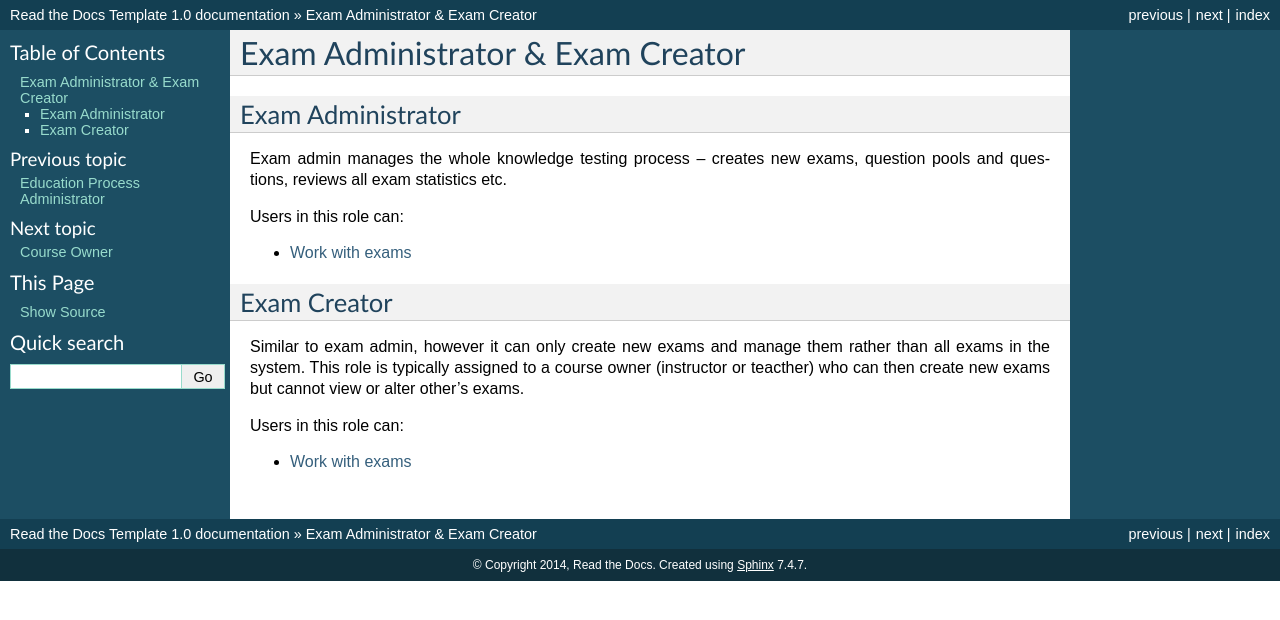
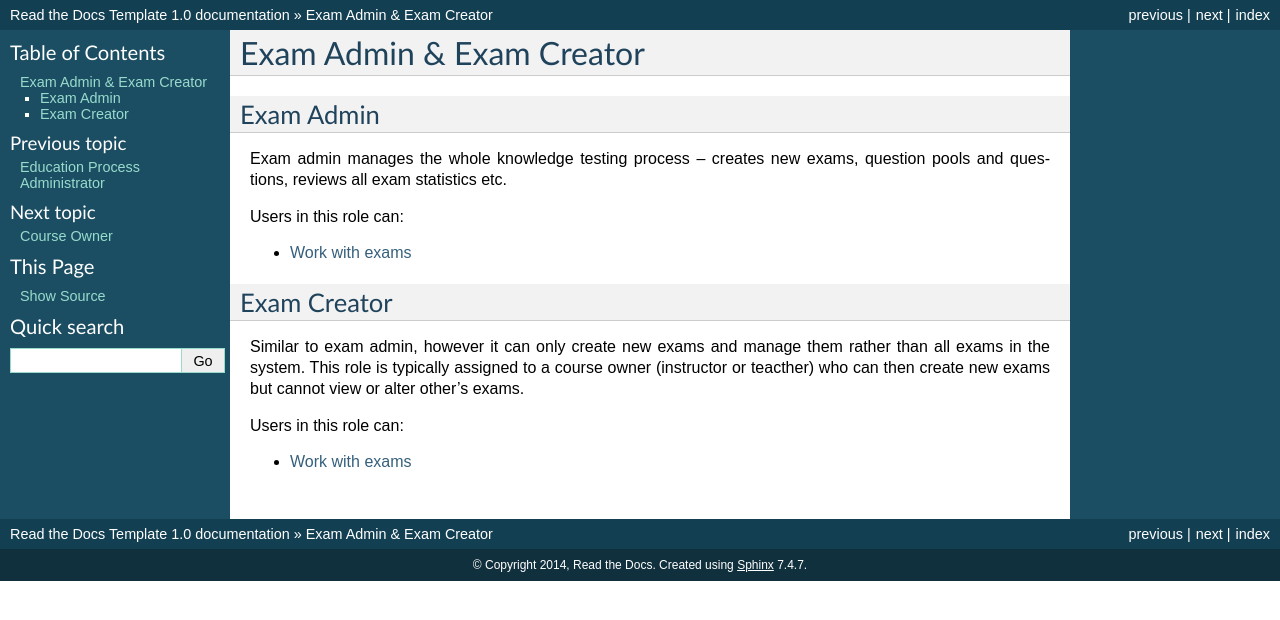
Before and after one commit to pslisko/performa365docs, a Sphinx documentation site: the page built from docs/gettoknow/test_administrator_and_test_creator.rst, in a window 1280 px wide. Shown: the top 620 px of the page. Built offline with Sphinx 7.4.7, drawn with Linux system fonts in a browser that asks for light colours; pages that are not in the unit, such as notebooks, are missing from menus.

Commit message:
Update test_administrator_and_test_creator.rst

```diff
--- a/docs/gettoknow/test_administrator_and_test_creator.rst
+++ b/docs/gettoknow/test_administrator_and_test_creator.rst
@@ -1,11 +1,11 @@
 
 
-Exam Administrator & Exam Creator
+Exam Admin & Exam Creator
 ==================================
 
 .. _exam_administrator:
 
-Exam Administrator
+Exam Admin
 *******************
 
 Exam admin manages the whole knowledge testing process – creates new exams, question pools and questions, reviews all exam statistics etc.
```
